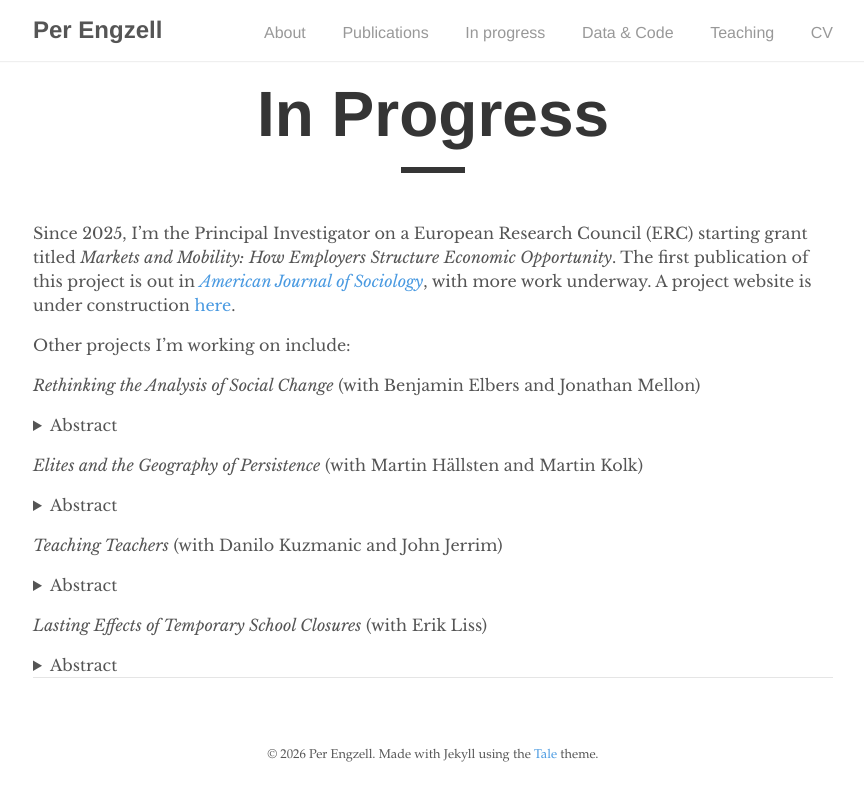
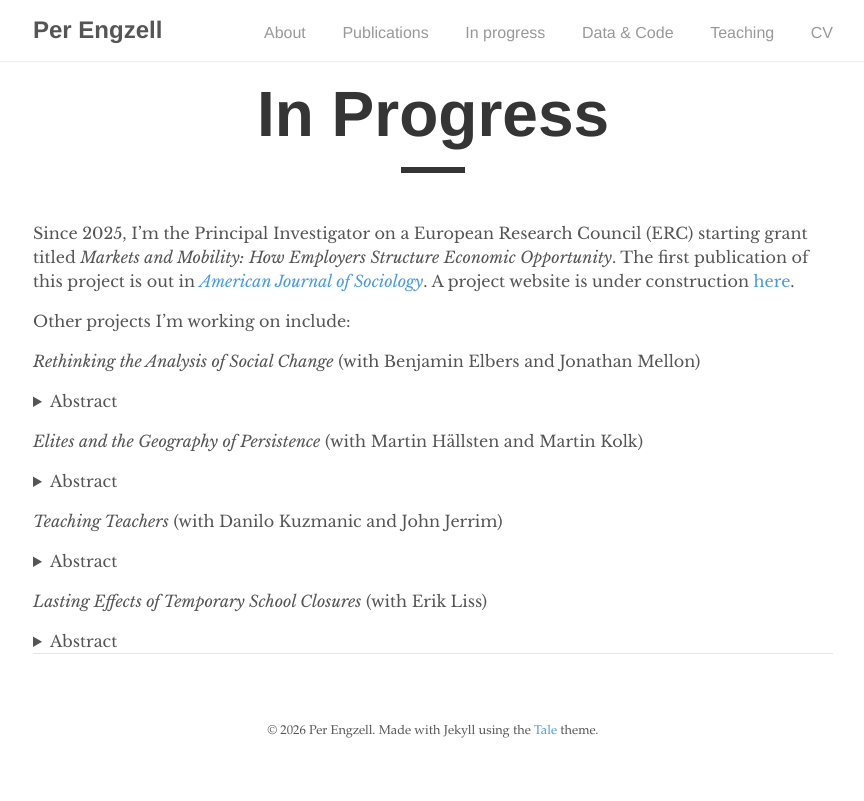
Before and after one commit to pengzell/pengzell.github.io, a Jekyll site: the page built from _pages/inprogress.md, in a window 1280 px wide. Shown: the top 801 px of the page, without its empty margins (207-1071 px from the left). Built offline with Jekyll 4.4.1, drawn with Linux system fonts in a browser that asks for light colours.

Commit message:
Update inprogress.md

```diff
--- a/_pages/inprogress.md
+++ b/_pages/inprogress.md
@@ -5,7 +5,7 @@
 permalink: /inprogress/
 ---
 
-Since 2025, I'm the Principal Investigator on a European Research Council (ERC) starting grant titled *Markets and Mobility: How Employers Structure Economic Opportunity*. The first publication of this project is out in [*American Journal of Sociology*](https://doi.org/10.1086/736993), with more work underway. A project website is under construction [here](https://perengzell.com/mamo/).
+Since 2025, I'm the Principal Investigator on a European Research Council (ERC) starting grant titled *Markets and Mobility: How Employers Structure Economic Opportunity*. The first publication of this project is out in [*American Journal of Sociology*](https://doi.org/10.1086/736993). A project website is under construction [here](https://perengzell.com/mamo/).
 
 Other projects I'm working on include:
 
```
